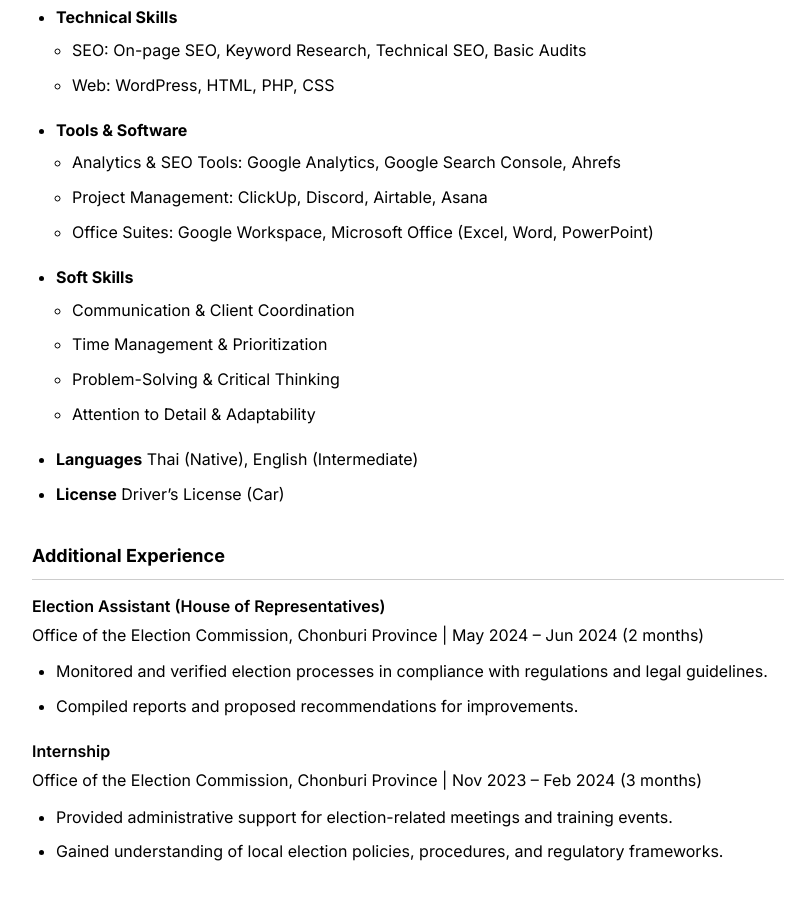
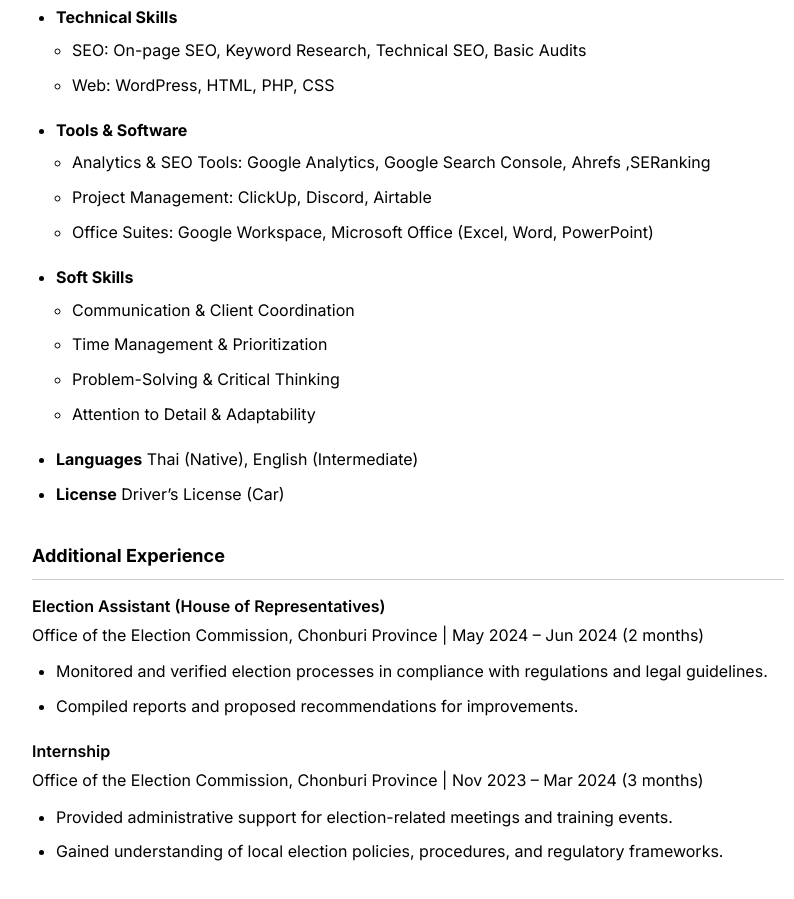
Before and after one commit to thanachote09/thanachote_resume_th, a plain HTML site: page index.html in a window 1280 px wide. Shown: the part 1337-2236 px from the top of the page, without its empty margins (232-1026 px from the left). Drawn offline with Linux system fonts and the light colour scheme.

Commit message:
Update index.html

```diff
--- a/index.html
+++ b/index.html
@@ -88,8 +88,8 @@
       </li>
       <li><strong>Tools & Software</strong>
         <ul class="nested-list">
-          <li>Analytics & SEO Tools: Google Analytics, Google Search Console, Ahrefs</li>
-          <li>Project Management: ClickUp, Discord, Airtable, Asana</li>
+          <li>Analytics & SEO Tools: Google Analytics, Google Search Console, Ahrefs ,SERanking</li>
+          <li>Project Management: ClickUp, Discord, Airtable</li>
           <li>Office Suites: Google Workspace, Microsoft Office (Excel, Word, PowerPoint)</li>
         </ul>
       </li>
@@ -120,7 +120,7 @@
 
     <div class="job-info">
       <div class="job-title">Internship</div>
-      Office of the Election Commission, Chonburi Province | Nov 2023 – Feb 2024 (3 months)
+      Office of the Election Commission, Chonburi Province | Nov 2023 – Mar 2024 (3 months)
     </div>
     <ul class="list">
       <li>Provided administrative support for election-related meetings and training events.</li>
```
